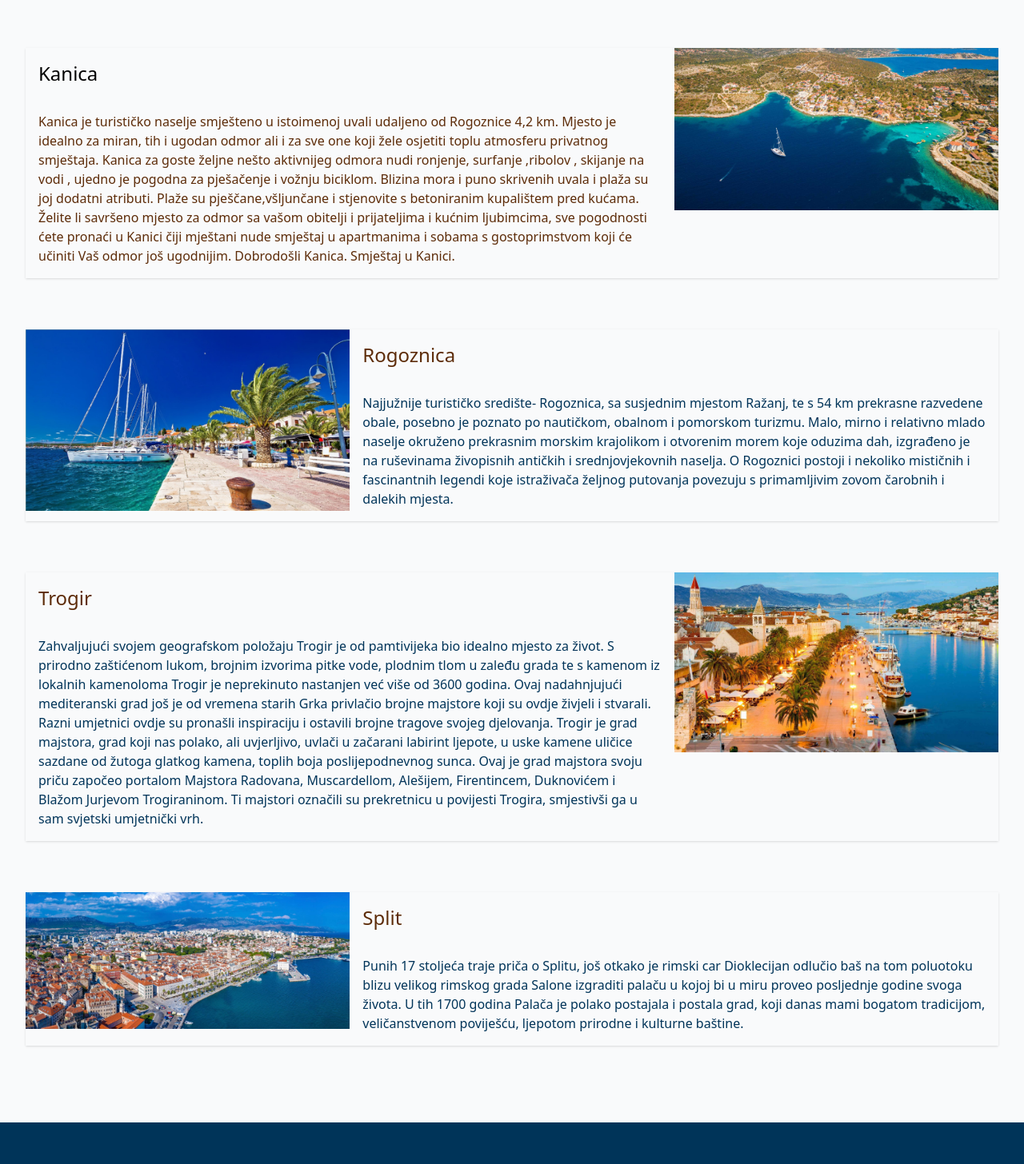
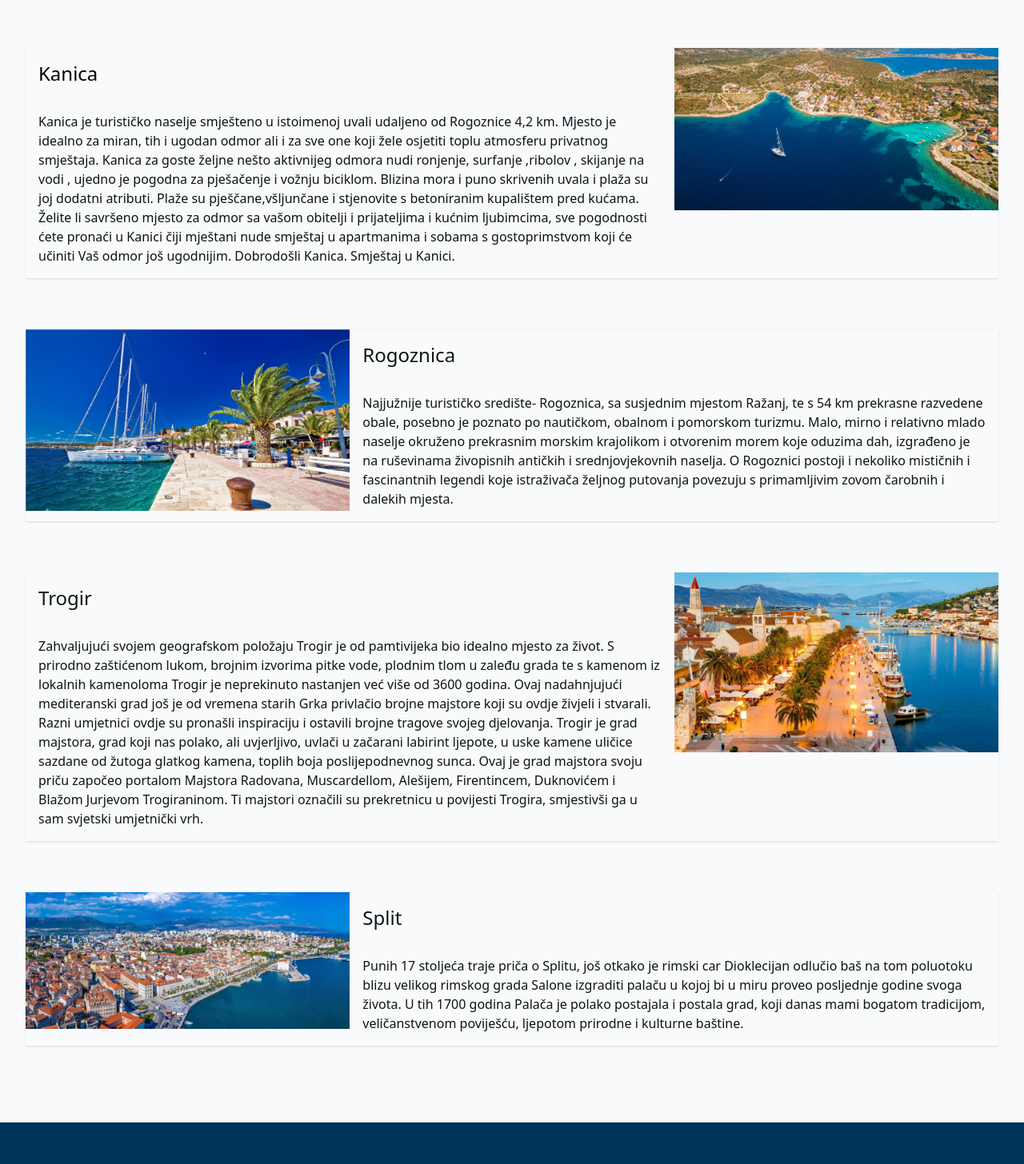
Before and after one commit to valentin994/villa-prgic, a React (Vite) app: page /villa-prgic/region in a window 1280 px wide. Shown: the part 180-1636 px from the top of the page at 80% size. Built offline with nearby package versions, Linux system fonts and the light colour scheme.

Commit message:
changed color palete and modified nav

```diff
--- a/src/Components/ApartmentCard.tsx
+++ b/src/Components/ApartmentCard.tsx
@@ -22,7 +22,7 @@ function AparmentCard({
       >
         <div className="flex flex-col justify-between p-4 leading-normal w-full">
           <div className="flex flex-row justify-between">
-            <h5 className="mb-2 text-2xl font-light text-secondary tracking-tight text-primary ">
+            <h5 className="mb-2 text-2xl font-light text-secondary tracking-tight text-text-col ">
               {name}
             </h5>
             <div className="flex flex-row">
--- a/src/Components/Region.tsx
+++ b/src/Components/Region.tsx
@@ -23,7 +23,7 @@ function Region() {
         <div ref={ref} className={`grid grid-cols-3 border-1 border-gray shadow my-16 transform transition-all duration-300 ease-in-out ${inView ? "opacity-100" : "delay-300 opacity-20 translate-x-10"}`}>
           <div className="col-span-2">
             <p className="text-2xl p-4">Kanica</p>
-            <p className="text-primary p-4">
+            <p className="text-text-col p-4">
               Kanica je turističko naselje smješteno u istoimenoj uvali udaljeno
               od Rogoznice 4,2 km. Mjesto je idealno za miran, tih i ugodan
               odmor ali i za sve one koji žele osjetiti toplu atmosferu
@@ -52,10 +52,10 @@ function Region() {
             className="object-cover max-w-full h-auto"
           />
           <div className="col-span-2">
-            <p className="text-primary text-2xl p-4">
+            <p className="text-text-col text-2xl p-4">
               Rogoznica
             </p>
-            <p className="text-primary p-4 text-secondary">
+            <p className="text-text-col p-4 text-secondary">
               Najjužnije turističko središte- Rogoznica, sa susjednim mjestom
               Ražanj, te s 54 km prekrasne razvedene obale, posebno je poznato
               po nautičkom, obalnom i pomorskom turizmu. Malo, mirno i relativno
@@ -69,10 +69,10 @@ function Region() {
         </div>
         <div ref={ref3} className={`grid grid-cols-3 border-1 border-gray shadow my-16 transform transition-all duration-300 ease-in-out ${inView3 ? "opacity-100" : "delay-300 opacity-20 translate-x-10"}`}>
           <div className="col-span-2">
-            <p className="text-primary text-2xl p-4">
+            <p className="text-text-col text-2xl p-4">
               Trogir
             </p>
-            <p className="text-primary p-4 text-secondary">
+            <p className="text-text-col p-4 text-secondary">
               Zahvaljujući svojem geografskom položaju Trogir je od pamtivijeka
               bio idealno mjesto za život. S prirodno zaštićenom lukom, brojnim
               izvorima pitke vode, plodnim tlom u zaleđu grada te s kamenom iz
@@ -103,8 +103,8 @@ function Region() {
               className="object-cover max-w-full h-auto"
           />
           <div className="col-span-2">
-            <p className="text-primary text-2xl p-4">Split</p>
-            <p className="text-primary p-4 text-secondary">
+            <p className="text-text-col text-2xl p-4">Split</p>
+            <p className="text-text-col p-4 text-secondary">
               Punih 17 stoljeća traje priča o Splitu, još otkako je rimski car
               Dioklecijan odlučio baš na tom poluotoku blizu velikog rimskog grada
               Salone izgraditi palaču u kojoj bi u miru proveo posljednje godine
```
